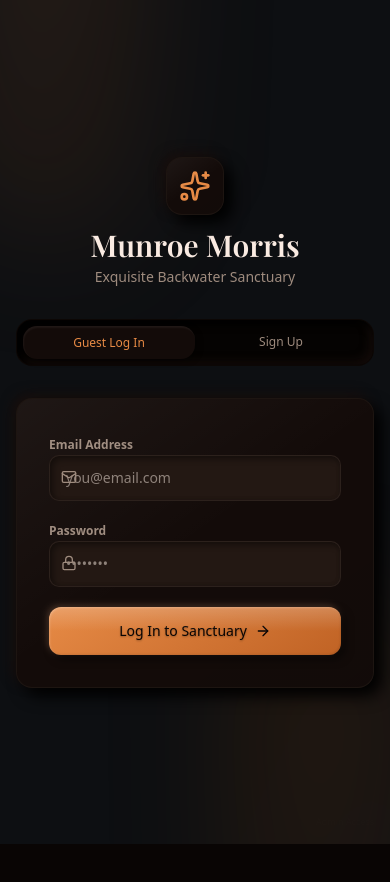
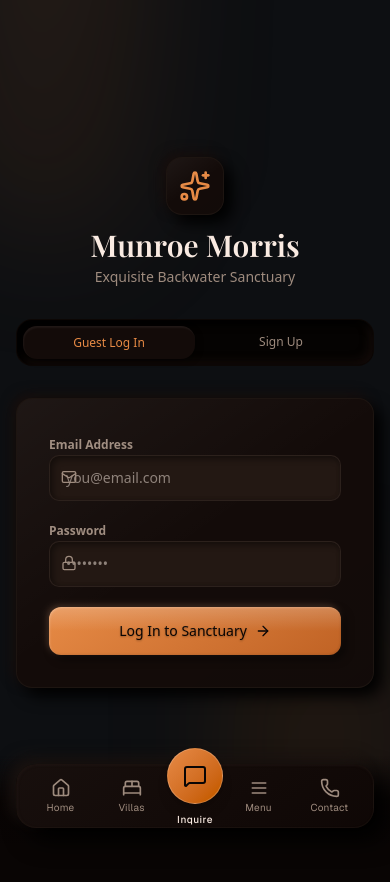
Before and after one commit to keralagda/MMoriss, a Next.js app: page /login in a window 390 px wide. Shown: the top 882 px of the page. Before the commit the page ends 844 px from the top, so only its background shows below. Built offline with nearby package versions, Linux system fonts and the light colour scheme; no server answers; the database is empty; a web font is replaced by a local one.

Commit message:
feat: add PWA support and responsive mobile bottom navigation bar

```diff
--- /dev/null
+++ b/public/sw.js
@@ -0,0 +1,71 @@
+const CACHE_NAME = 'mm-villa-cache-v1';
+const ASSETS_TO_CACHE = [
+  '/',
+  '/favicon.ico',
+  '/manifest.json',
+  '/mmoris logo.png'
+];
+
+// Install Event
+self.addEventListener('install', (event) => {
+  event.waitUntil(
+    caches.open(CACHE_NAME).then((cache) => {
+      return cache.addAll(ASSETS_TO_CACHE);
+    })
+  );
+  self.skipWaiting();
+});
+
+// Activate Event
+self.addEventListener('activate', (event) => {
+  event.waitUntil(
+    caches.keys().then((cacheNames) => {
+      return Promise.all(
+        cacheNames.map((cache) => {
+          if (cache !== CACHE_NAME) {
+            return caches.delete(cache);
+          }
+        })
+      );
+    })
+  );
+  self.clients.claim();
+});
+
+// Fetch Event
+self.addEventListener('fetch', (event) => {
+  // Only handle GET requests and local scope
+  if (event.request.method !== 'GET' || !event.request.url.startsWith(self.location.origin)) {
+    return;
+  }
+
+  // Bypass API routes and Admin Panel to avoid offline caching of dashboard state
+  if (event.request.url.includes('/api/') || event.request.url.includes('/admin')) {
+    return;
+  }
+
+  event.respondWith(
+    caches.match(event.request).then((cachedResponse) => {
+      if (cachedResponse) {
+        return cachedResponse;
+      }
+
+      return fetch(event.request).then((response) => {
+        // Cache static files (JS, CSS, images) dynamically
+        const isStaticAsset = /\.(js|css|png|jpg|jpeg|svg|woff2?)$/.test(event.request.url);
+        if (response.status === 200 && isStaticAsset) {
+          const responseToCache = response.clone();
+          caches.open(CACHE_NAME).then((cache) => {
+            cache.put(event.request, responseToCache);
+          });
+        }
+        return response;
+      }).catch(() => {
+        // Fallback for HTML page requests if offline
+        if (event.request.headers.get('accept').includes('text/html')) {
+          return caches.match('/');
+        }
+      });
+    })
+  );
+});
--- a/src/app/layout.tsx
+++ b/src/app/layout.tsx
@@ -3,6 +3,7 @@ import { Geist, Geist_Mono } from "next/font/google";
 import "./globals.css";
 import { Toaster } from "@/components/ui/toaster";
 import { db } from "@/lib/db";
+import { MobileBottomNav } from "@/components/resort/mobile-bottom-nav";
 
 const geistSans = Geist({
   variable: "--font-geist-sans",
@@ -76,6 +77,10 @@ export default async function RootLayout({
   return (
     <html lang="en" suppressHydrationWarning>
       <head>
+        <link rel="manifest" href="/manifest.json" />
+        <meta name="theme-color" content={primaryColor || "#c5a880"} />
+        <meta name="apple-mobile-web-app-capable" content="yes" />
+        <meta name="apple-mobile-web-app-status-bar-style" content="default" />
         {favicon && <link rel="icon" href={favicon} />}
         {(primaryColor || secondaryColor) && (
           <style dangerouslySetInnerHTML={{ __html: `
@@ -89,11 +94,26 @@ export default async function RootLayout({
             }
           `}} />
         )}
+        <script dangerouslySetInnerHTML={{ __html: `
+          if ('serviceWorker' in navigator) {
+            window.addEventListener('load', function() {
+              navigator.serviceWorker.register('/sw.js').then(
+                function(registration) {
+                  console.log('ServiceWorker registration successful with scope: ', registration.scope);
+                },
+                function(err) {
+                  console.log('ServiceWorker registration failed: ', err);
+                }
+              );
+            });
+          }
+        `}} />
       </head>
       <body
-        className={`${geistSans.variable} ${geistMono.variable} antialiased bg-background text-foreground`}
+        className={`${geistSans.variable} ${geistMono.variable} antialiased bg-background text-foreground pb-20 lg:pb-0`}
       >
         {children}
+        <MobileBottomNav />
         <Toaster />
       </body>
     </html>
--- a/src/components/resort/index.ts
+++ b/src/components/resort/index.ts
@@ -3,3 +3,4 @@ export { Navigation, ThemeToggle, LanguageToggle } from './navigation'
 export { Footer } from './footer'
 export { PageHero } from './page-hero'
 export { GetQuoteModal } from './get-quote-modal'
+export { MobileBottomNav } from './mobile-bottom-nav'
--- /dev/null
+++ b/src/components/resort/mobile-bottom-nav.tsx
@@ -0,0 +1,93 @@
+'use client'
+
+import { useState, useEffect } from 'react'
+import Link from 'next/link'
+import { usePathname } from 'next/navigation'
+import { Home, BedDouble, Phone, MessageSquare, Menu } from 'lucide-react'
+
+export function MobileBottomNav() {
+  const pathname = usePathname()
+  const [whatsappNumber, setWhatsappNumber] = useState('+91 98765 43210')
+
+  useEffect(() => {
+    // Fetch WhatsApp number from dynamic settings
+    fetch('/api/settings')
+      .then((res) => (res.ok ? res.json() : null))
+      .then((data) => {
+        if (data && data.whatsapp_number) {
+          setWhatsappNumber(data.whatsapp_number)
+        }
+      })
+      .catch((err) => console.error('Failed to load settings in bottom nav:', err))
+  }, [])
+
+  const handleWhatsApp = () => {
+    const cleanPhone = whatsappNumber.replace(/[^0-9]/g, '')
+    const msg = 'Hello Munroe Morris, I would like to make a general inquiry.'
+    window.open(`https://wa.me/${cleanPhone}?text=${encodeURIComponent(msg)}`, '_blank')
+  }
+
+  const navItems = [
+    { name: 'Home', href: '/', icon: Home },
+    { name: 'Villas', href: '/accommodations', icon: BedDouble },
+    { name: 'Inquire', onClick: handleWhatsApp, icon: MessageSquare, highlight: true },
+    { name: 'Menu', href: '/menu', icon: Menu },
+    { name: 'Contact', href: '/contact', icon: Phone },
+  ]
+
+  // Hide bottom navigation on admin routes
+  if (pathname?.startsWith('/admin')) {
+    return null
+  }
+
+  return (
+    <div className="fixed bottom-0 left-0 right-0 z-50 lg:hidden px-4 pb-4 pt-2 bg-gradient-to-t from-background via-background/95 to-transparent pointer-events-none">
+      <nav className="flex items-center justify-around h-16 max-w-md mx-auto rounded-2xl skeuo-panel bg-card/90 backdrop-blur-md border border-white/10 shadow-2xl pointer-events-auto px-2">
+        {navItems.map((item, index) => {
+          const Icon = item.icon
+          const isActive = item.href ? pathname === item.href : false
+
+          if (item.highlight) {
+            return (
+              <button
+                key={index}
+                onClick={item.onClick}
+                className="relative -top-5 flex flex-col items-center justify-center w-14 h-14 rounded-full bg-gradient-to-br from-primary to-gold-dark text-primary-foreground shadow-lg hover:scale-105 active:scale-95 transition-all duration-300 border border-white/20"
+                aria-label={item.name}
+              >
+                <Icon className="h-6 w-6" />
+                <span className="text-[10px] font-medium absolute -bottom-6 text-foreground tracking-wider font-sans">
+                  {item.name}
+                </span>
+              </button>
+            )
+          }
+
+          return item.href ? (
+            <Link
+              key={index}
+              href={item.href}
+              className={`flex flex-col items-center justify-center flex-1 h-full py-1 text-center transition-all duration-300 ${
+                isActive
+                  ? 'text-primary scale-105 font-semibold'
+                  : 'text-muted-foreground hover:text-foreground'
+              }`}
+            >
+              <Icon className="h-5 w-5 mb-0.5" />
+              <span className="text-[10px] tracking-wide font-sans">{item.name}</span>
+            </Link>
+          ) : (
+            <button
+              key={index}
+              onClick={item.onClick}
+              className="flex flex-col items-center justify-center flex-1 h-full py-1 text-center text-muted-foreground hover:text-foreground transition-all duration-300"
+            >
+              <Icon className="h-5 w-5 mb-0.5" />
+              <span className="text-[10px] tracking-wide font-sans">{item.name}</span>
+            </button>
+          )
+        })}
+      </nav>
+    </div>
+  )
+}
```
Also changed, not shown: public/manifest.json (added).
